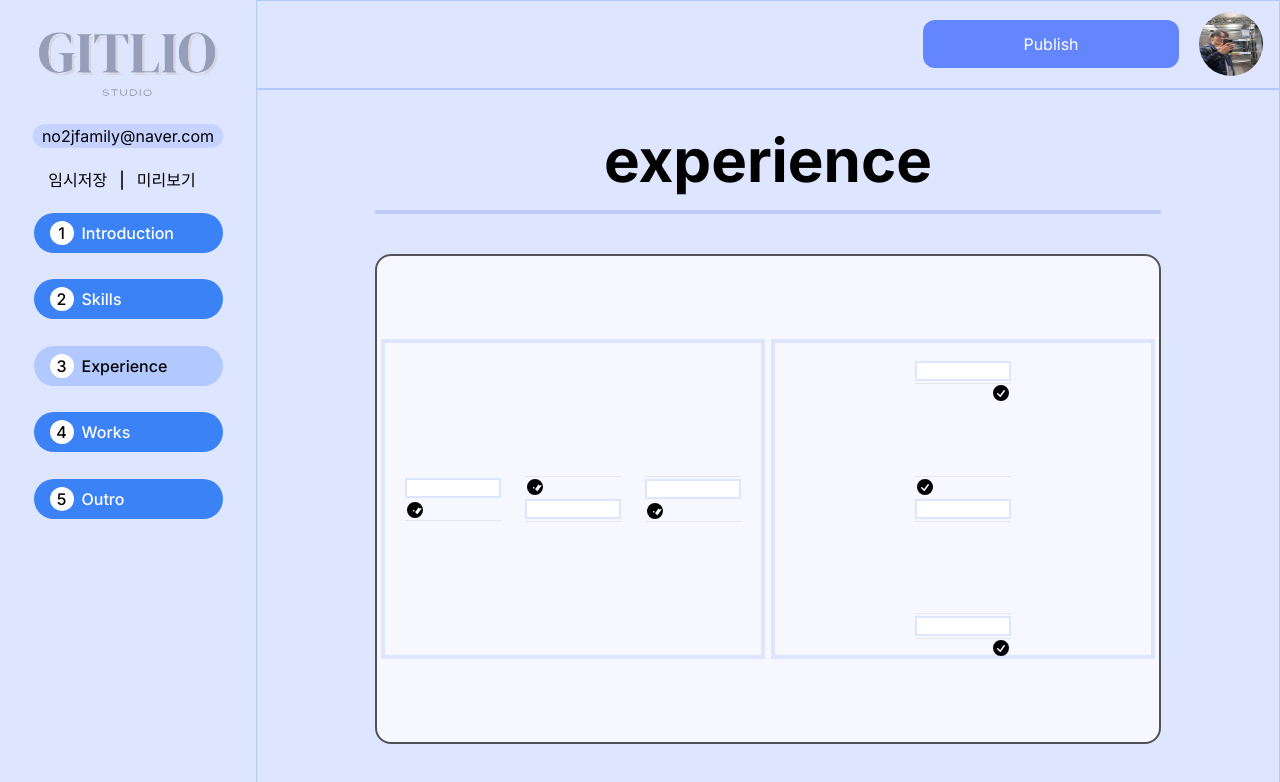
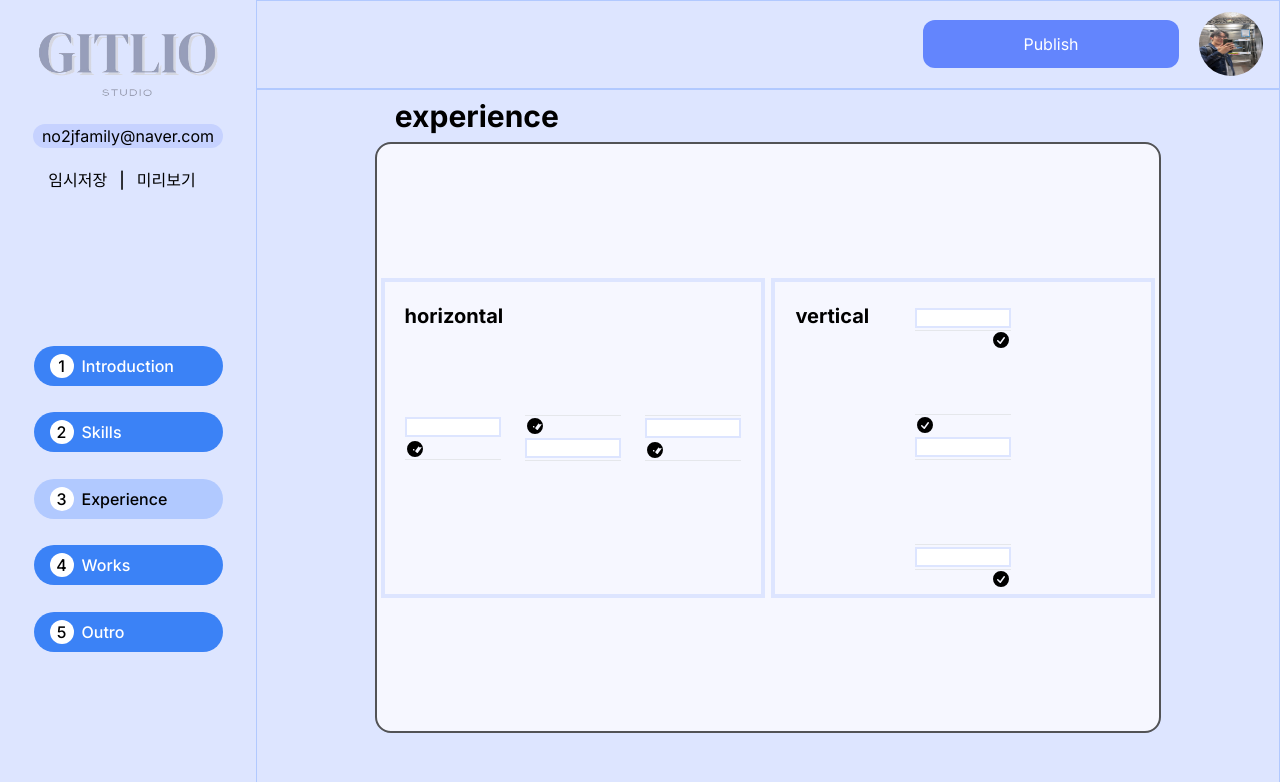
Before and after one commit to TU-GitLio/frontend, a Next.js app in the folder gitlio/: page /experience in a window 1280 px wide. Shown: the top 782 px of the page. Built offline with nearby package versions, Linux system fonts and the light colour scheme.

Commit message:
feat: SideBar css 및 반응형 디자인 보완

```diff
--- a/gitlio/app/(edit)/experience/page.tsx
+++ b/gitlio/app/(edit)/experience/page.tsx
@@ -16,7 +16,10 @@ export default function ExperiencePage() {
             <Title />
             <EditBuilder>
               <div className="flex flex-row justify-around items-center h-full">
-                <div className="flex flex-col justify-center basis-96 h-80 text-center box-border border-4 border-primary">
+                <div className="relative flex flex-col justify-center basis-96 h-80 text-center box-border border-4 border-primary">
+                  <div className="absolute left-0 top-0 ml-5 mt-5 text-xl font-bold md:hidden sm:hidden">
+                    horizontal
+                  </div>
                   <ul className="w-full timeline flex flex-rol justify-around flex-nowrap px-2">
                     <li className="shrink-0">
                       <div className="timeline-start timeline-box">
@@ -78,8 +81,11 @@ export default function ExperiencePage() {
                     </li>
                   </ul>
                 </div>
-                <div className="flex flex-col justify-center basis-96 h-80 text-center border-4 border-primary">
-                  <ul className="h-full timeline timeline-vertical flex flex-col justify-between items-center py-4">
+                <div className="relative flex flex-col justify-center basis-96 h-80 text-center border-4 border-primary">
+                  <div className="absolute left-0 top-0 ml-5 mt-5 text-xl font-bold md:hidden sm:hidden">
+                    vertical
+                  </div>
+                  <ul className="h-full timeline timeline-vertical flex flex-col justify-between items-center py-6">
                     <li className="relative">
                       <input className="border-2 border-primary w-24 h-5" />
                       <div className="timeline-middle">
--- a/gitlio/components/SideBar.tsx
+++ b/gitlio/components/SideBar.tsx
@@ -21,12 +21,12 @@ export default function SideBar() {
         <div className="flex w-[190px] items-center justify-center bg-[#C6D2FF] rounded-[12px] md:hidden sm:hidden">
           <div className="font-normal">no2jfamily@naver.com</div>
         </div>
-        <div className="flex flex-row mt-[8%] mb-[3%] shrink-0 sm:mt-10">
+        <div className="flex flex-row mt-[8%] mb-[3%] shrink-0 sm:mt-10 sm:flex-col sm:justify-center">
           <div className="mr-3 font-medium">임시저장</div>
-          <div className="mr-3 font-medium">|</div>
-          <div className="mr-3 font-medium">미리보기</div>
+          <div className="mr-3 font-medium sm:hidden">|</div>
+          <div className="mr-3 font-medium sm:mt-2">미리보기</div>
         </div>
-        <div className="flex flex-col w-[75%] h-full xl:justify-center">
+        <div className="flex flex-col w-[75%] h-full justify-center sm:justify-center md:justify-center">
           <Link href={"/introduction"}>
             {titleUrl === "introduction" ? (
               <button className="flex flex-row flex-grow justify-between w-full rounded-full bg-[#B1C9FF] text-black py-2 px-4 my-[7%]">
--- a/gitlio/components/Title.tsx
+++ b/gitlio/components/Title.tsx
@@ -9,8 +9,8 @@ export default function Title() {
 
   return (
     <>
-      <div className="w-4/5 border-[#BFCBF6] border-b-4 text-center mt-10 mb-10 pb-5">
-        <span className="text-6xl font-bold">
+      <div className="text-left mt-2 mb-2 mr-auto ml-[12%]">
+        <span className="text-3xl xl:text-5xl font-bold">
           {titleArray[titleArray.length - 1]}
         </span>
       </div>
```
